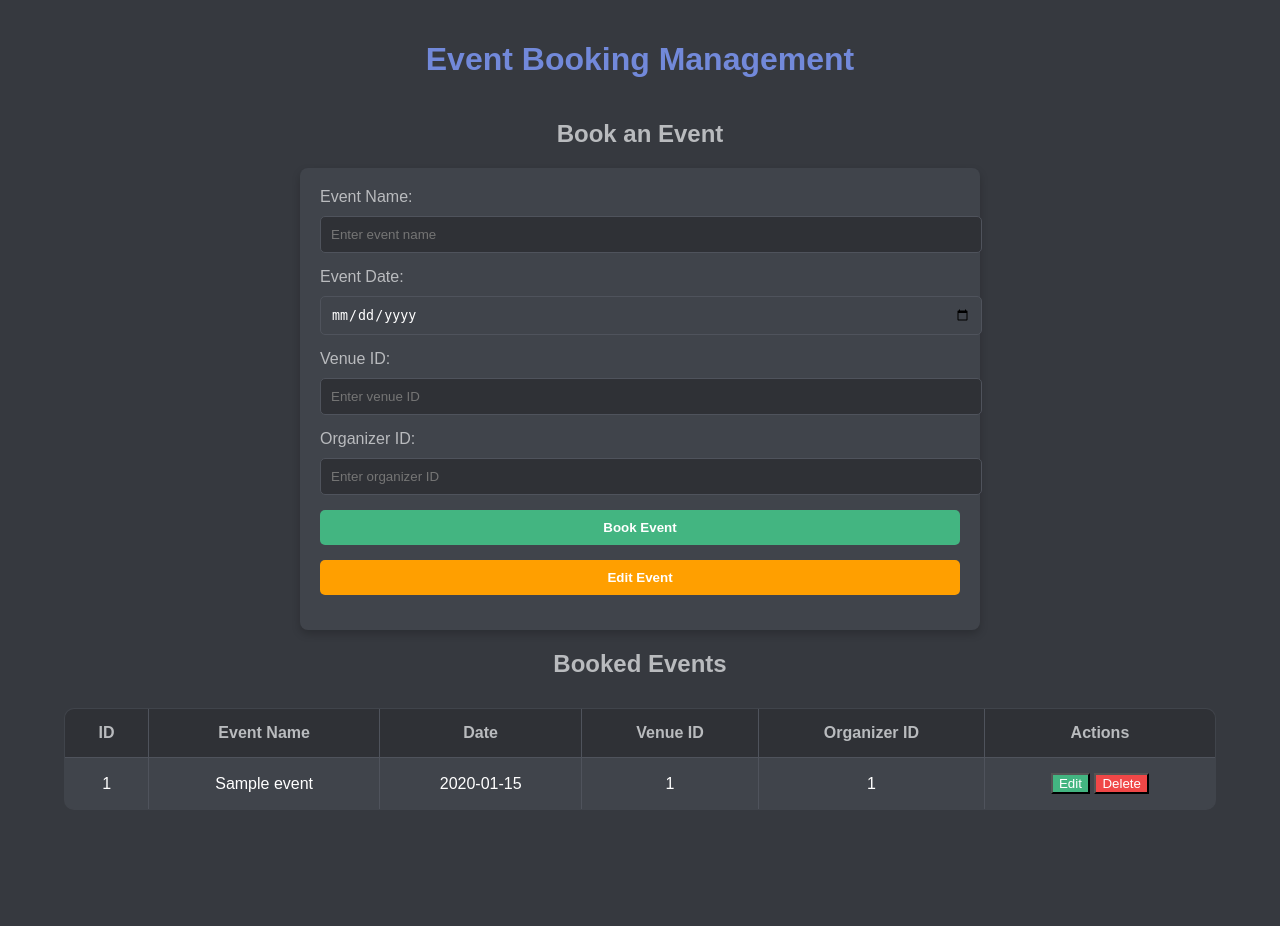
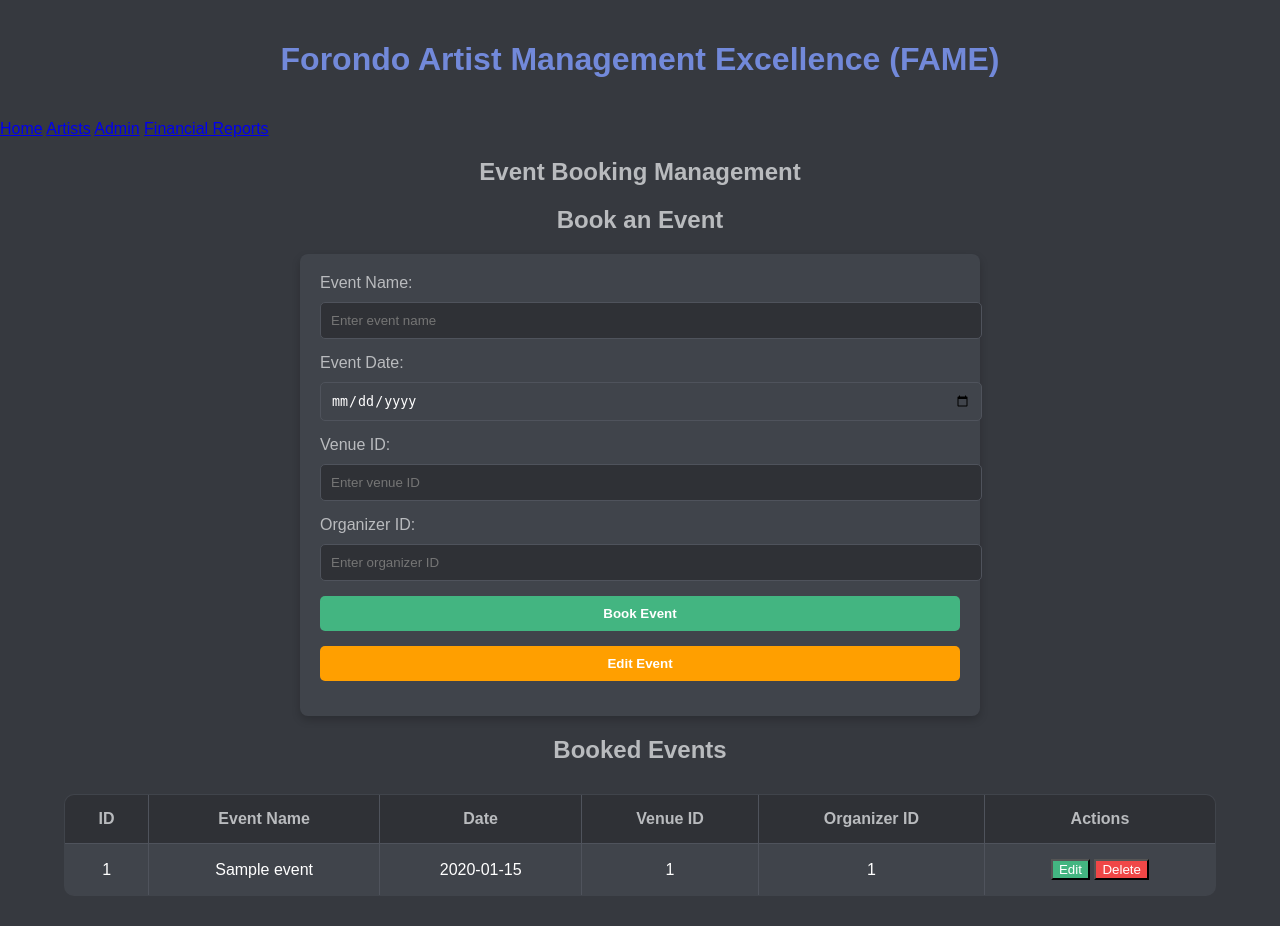
Before and after one commit to Rex5433/PHP-Database, a PHP site: page /event_booking.php in a window 1280 px wide. Before the commit the page ends 809 px from the top, so only its background shows below. Run offline with PHP 8.4, Linux system fonts and the light colour scheme; tables that the repository leaves empty hold one stand-in row (values such as "Sample post").

Commit message:
Update event_booking.php
added navigation menu and fixed header

```diff
--- a/Database Program/UpdatedPHP/event_booking.php
+++ b/Database Program/UpdatedPHP/event_booking.php
@@ -8,7 +8,18 @@
     <script src="https://code.jquery.com/jquery-3.6.0.min.js"></script>
 </head>
 <body>
-    <h1>Event Booking Management</h1>
+    <header>
+        <h1>Forondo Artist Management Excellence (FAME)</h1>
+        <nav>
+            <a href="index.php">Home</a>
+            <a href="artists.php">Artists</a>
+            <a href="admin.php">Admin</a>
+            <a href="financials.php">Financial Reports</a>
+        </nav>
+    </header>
+
+    <main>
+        <h2>Event Booking Management</h2>
 
         <h2>Book an Event</h2>
         <form id="eventForm">
@@ -39,6 +50,7 @@
             </thead>
             <tbody id="eventTable"></tbody>
         </table>
+    </main>
 
     <script>
         $(document).ready(function() {
```
Lines whose indentation alone changed are shown as unchanged.
